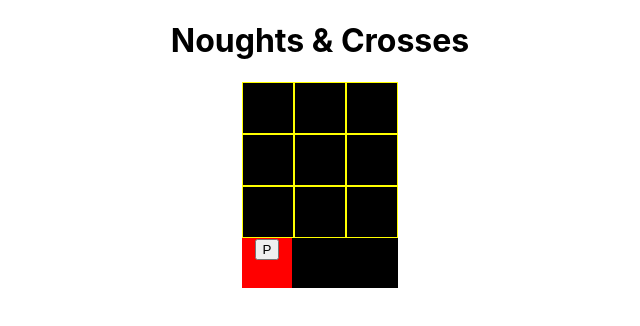
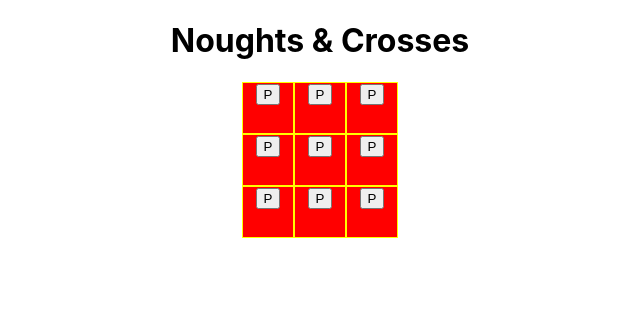
Before and after one commit to SchoolOfCode/noughts-and-crosses-plan-room-36-dmitriy-mohammed-thuan, a React (Create React App) app: page / in a window 1280 px wide. Shown: the top 326 px of the page, without its empty margins (0-640 px from the left). Built offline with nearby package versions, Linux system fonts and the light colour scheme.

Commit message:
changed positioning of buttons on board

```diff
--- a/src/components/Board/Board.js
+++ b/src/components/Board/Board.js
@@ -3,22 +3,38 @@ import "./board.css";
 import Square from "../Square/Square";
 
 export default function Board() {
-  function handleClick() {
-    console.log("button clicked");
-  }
+  //   function handleClick() {
+  //     console.log("button clicked");
+  //   }
   return (
     <div className="board-div">
-      <div className="cell"></div>
-      <div className="cell"></div>
-      <div className="cell"></div>
-      <div className="cell"></div>
-      <div className="cell"></div>
-      <div className="cell"></div>
-      <div className="cell"></div>
-      <div className="cell"></div>
-      <div className="cell"></div>
-
-      <Square handleClick={() => handleClick()} />
+      <div className="cell">
+        <Square />
+      </div>
+      <div className="cell">
+        <Square />
+      </div>
+      <div className="cell">
+        <Square />
+      </div>
+      <div className="cell">
+        <Square />
+      </div>
+      <div className="cell">
+        <Square />
+      </div>
+      <div className="cell">
+        <Square />
+      </div>
+      <div className="cell">
+        <Square />
+      </div>
+      <div className="cell">
+        <Square />
+      </div>
+      <div className="cell">
+        <Square />
+      </div>
     </div>
   );
 }
--- a/src/components/Board/board.css
+++ b/src/components/Board/board.css
@@ -7,6 +7,7 @@
   /* justify-content: center;
   align-items: center; */
   background-color: black;
+
 }
 
 .cell {
--- a/src/components/Square/Square.js
+++ b/src/components/Square/Square.js
@@ -1,7 +1,10 @@
 import React from "react";
 import "./square.css";
 
-export default function Square(handleClick) {
+export default function Square() {
+  function handleClick() {
+    console.log("button clicked");
+  }
   return (
     <div className="square-div">
       <button onClick={handleClick}>P</button>
--- a/src/components/Square/square.css
+++ b/src/components/Square/square.css
@@ -4,4 +4,5 @@
   background-color: red;
   justify-content: center;
   align-items: center;
+  position: relative;
 }
```
